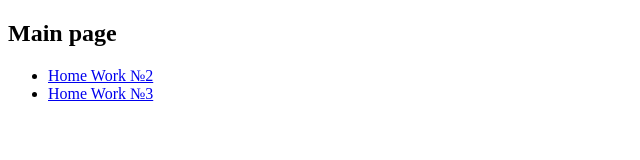
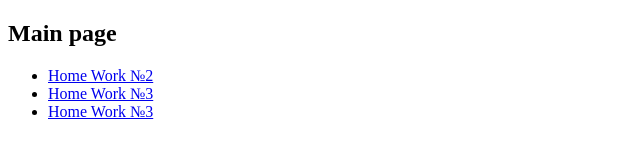
Before and after one commit to OksanaTukach/js-courses-practice, a website: page index.html in a window 1280 px wide. Shown: the whole page, without its empty margins (0-640 px from the left). Drawn offline with Linux system fonts and the light colour scheme.

Commit message:
Update index.html

```diff
--- a/index.html
+++ b/index.html
@@ -15,6 +15,9 @@
         <li>
             <a href="/Homework3/homework3.html">Home Work №3</a>
         </li>
+        <li>
+            <a href="/Homework3/homework3.html">Home Work №3</a>
+        </li>
     </ul>
 </body>
 </html>
```
